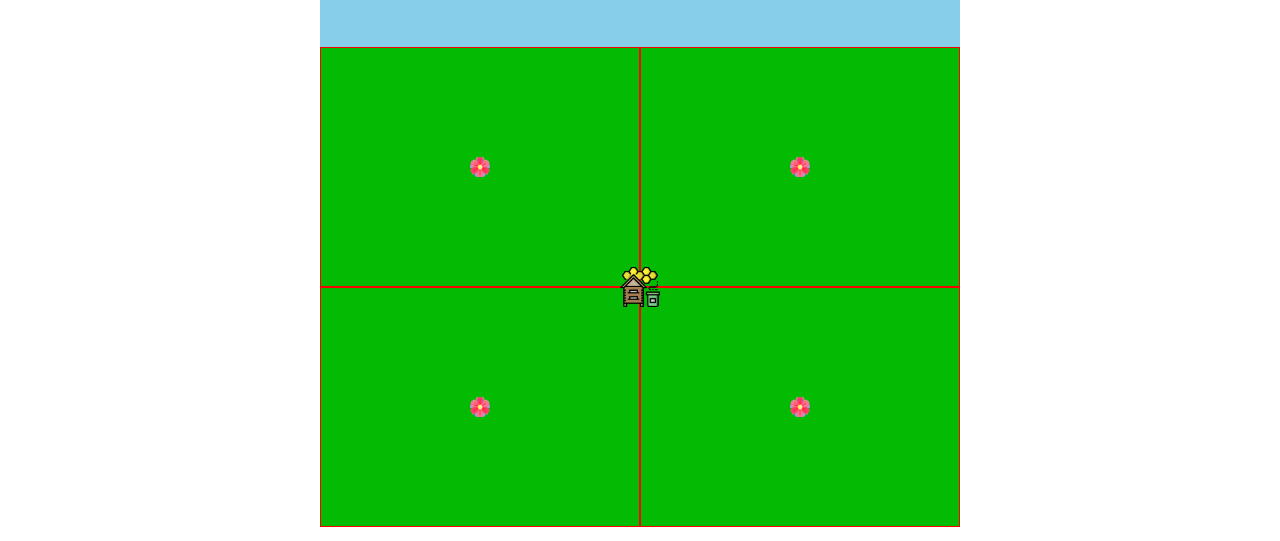
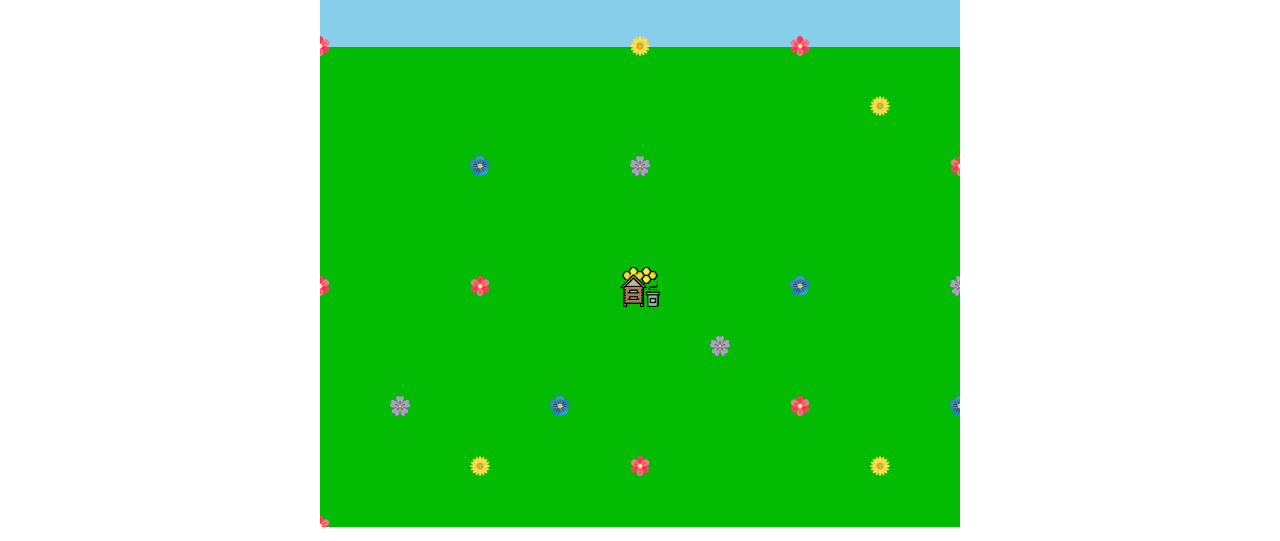
Before and after one commit to KatieSchmidt/waggle_dance_simulator, a website: page index.html in a window 1280 px wide. Shown: the part 512-1053 px from the top of the page. Drawn offline with Linux system fonts and the light colour scheme.

Commit message:
change flower ids from - to _

```diff
--- a/index.html
+++ b/index.html
@@ -112,35 +112,35 @@
             </div>
             <div class="simulation__field__quadrant-left-top">
               <div class="simulation__field__quadrant-relative-div">
-                <div class="simulation__field-flower" id="flower-1">
+                <div id="flower_1">
                   <img
                     src="./img/pink.png"
                     alt="flower in field"
                     class="simulation__field-flower"
                   />
                 </div>
-                <div class="simulation__field-flower" id="flower-2">
+                <div id="flower_2">
                   <img
                     src="./img/yellow.png"
                     alt="flower in field"
                     class="simulation__field-flower"
                   />
                 </div>
-                <div class="simulation__field-flower" id="flower-3">
+                <div id="flower_3">
                   <img
                     src="./img/blue.png"
                     alt="flower in field"
                     class="simulation__field-flower"
                   />
                 </div>
-                <div class="simulation__field-flower" id="flower-4">
+                <div id="flower_4">
                   <img
                     src="./img/purple.png"
                     alt="flower in field"
                     class="simulation__field-flower"
                   />
                 </div>
-                <div class="simulation__field-flower" id="flower-5">
+                <div id="flower_5">
                   <img
                     src="./img/pink.png"
                     alt="flower in field"
@@ -150,35 +150,35 @@
               </div>
             </div>
             <div class="simulation__field__quadrant-right-top">
-              <div class="simulation__field-flower" id="flower-6">
+              <div id="flower_6">
                 <img
                   src="./img/pink.png"
                   alt="flower in field"
                   class="simulation__field-flower"
                 />
               </div>
-              <div class="simulation__field-flower" id="flower-7">
+              <div id="flower_7">
                 <img
                   src="./img/yellow.png"
                   alt="flower in field"
                   class="simulation__field-flower"
                 />
               </div>
-              <div class="simulation__field-flower" id="flower-8">
+              <div id="flower_8">
                 <img
                   src="./img/blue.png"
                   alt="flower in field"
                   class="simulation__field-flower"
                 />
               </div>
-              <div class="simulation__field-flower" id="flower-9">
+              <div id="flower_9">
                 <img
                   src="./img/purple.png"
                   alt="flower in field"
                   class="simulation__field-flower"
                 />
               </div>
-              <div class="simulation__field-flower" id="flower-10">
+              <div id="flower_10">
                 <img
                   src="./img/pink.png"
                   alt="flower in field"
@@ -187,35 +187,35 @@
               </div>
             </div>
             <div class="simulation__field__quadrant-left-bottom">
-              <div class="simulation__field-flower" id="flower-11">
+              <div id="flower_11">
                 <img
                   src="./img/pink.png"
                   alt="flower in field"
                   class="simulation__field-flower"
                 />
               </div>
-              <div class="simulation__field-flower" id="flower-12">
+              <div id="flower_12">
                 <img
                   src="./img/yellow.png"
                   alt="flower in field"
                   class="simulation__field-flower"
                 />
               </div>
-              <div class="simulation__field-flower" id="flower-13">
+              <div id="flower_13">
                 <img
                   src="./img/blue.png"
                   alt="flower in field"
                   class="simulation__field-flower"
                 />
               </div>
-              <div class="simulation__field-flower" id="flower-14">
+              <div id="flower_14">
                 <img
                   src="./img/purple.png"
                   alt="flower in field"
                   class="simulation__field-flower"
                 />
               </div>
-              <div class="simulation__field-flower" id="flower-15">
+              <div id="flower_15">
                 <img
                   src="./img/pink.png"
                   alt="flower in field"
@@ -224,35 +224,35 @@
               </div>
             </div>
             <div class="simulation__field__quadrant-right-bottom">
-              <div class="simulation__field-flower" id="flower-16">
+              <div id="flower_16">
                 <img
                   src="./img/pink.png"
                   alt="flower in field"
                   class="simulation__field-flower"
                 />
               </div>
-              <div class="simulation__field-flower" id="flower-17">
+              <div id="flower_17">
                 <img
                   src="./img/yellow.png"
                   alt="flower in field"
                   class="simulation__field-flower"
                 />
               </div>
-              <div class="simulation__field-flower" id="flower-18">
+              <div id="flower_18">
                 <img
                   src="./img/blue.png"
                   alt="flower in field"
                   class="simulation__field-flower"
                 />
               </div>
-              <div class="simulation__field-flower" id="flower-19">
+              <div id="flower_19">
                 <img
                   src="./img/purple.png"
                   alt="flower in field"
                   class="simulation__field-flower"
                 />
               </div>
-              <div class="simulation__field-flower" id="flower-20">
+              <div id="flower_20">
                 <img
                   src="./img/pink.png"
                   alt="flower in field"
--- a/main.js
+++ b/main.js
@@ -0,0 +1,33 @@
+function getDistanceFromHive(lengthOne, lengthTwo) {
+  return Math.sqrt(lengthOne * lengthOne + lengthTwo * lengthTwo);
+}
+
+function calcDegreesFromXAxis(x, y) {
+  return (Math.atan2(y, x) * 180) / Math.PI;
+}
+
+//create a flower
+function Flower(xDistance, yDistance, quadrant) {
+  this.xDistance = xDistance;
+  this.yDistance = yDistance;
+  this.quadrant = quadrant;
+  this.distanceFromHive = getDistanceFromHive(xDistance, yDistance);
+  this.angle = calcDegreesFromXAxis(yDistance, xDistance);
+}
+
+const flower_1 = new Flower(-4, 4, 1);
+
+const simulationFieldFlowers = document.getElementsByClassName(
+  "simulation__field-flower"
+);
+
+function printFlowerInfo(e) {
+  let flowerId = e.target.parentElement.id;
+  console.log(flowerId);
+}
+
+for (var i = 0; i < simulationFieldFlowers.length; i++) {
+  simulationFieldFlowers[i].onclick = function(e) {
+    printFlowerInfo(e);
+  };
+}
--- a/sass/components/_simulation.scss
+++ b/sass/components/_simulation.scss
@@ -1,4 +1,5 @@
 .simulation {
+  overflow: hidden;
   position: absolute;
   left: 50%;
   top: 50%;
@@ -46,6 +47,7 @@
     }
 
     &-flower {
+      z-index: 5;
       height: 2rem;
       width: 2rem;
     }
@@ -58,7 +60,6 @@
 
     &__quadrant-left-top {
       position: absolute;
-      border: 1px red solid;
       top: 0;
       left: 0;
       height: 50%;
@@ -66,7 +67,6 @@
     }
     &__quadrant-right-top {
       position: absolute;
-      border: 1px red solid;
       top: 0;
       right: 0;
       height: 50%;
@@ -74,7 +74,6 @@
     }
     &__quadrant-left-bottom {
       position: absolute;
-      border: 1px red solid;
       bottom: 0;
       left: 0;
       height: 50%;
@@ -82,7 +81,6 @@
     }
     &__quadrant-right-bottom {
       position: absolute;
-      border: 1px red solid;
       bottom: 0;
       right: 0;
       height: 50%;
@@ -91,142 +89,142 @@
   }
 }
 
-#flower-1 {
+#flower_1 {
+  position: absolute;
+  top: 0;
+  left: 0;
+  transform: translate(-50%, -50%);
+}
+
+#flower_2 {
+  position: absolute;
+  top: 0;
+  left: 100%;
+  transform: translate(-50%, -50%);
+}
+
+#flower_3 {
   position: absolute;
   top: 50%;
   left: 50%;
   transform: translate(-50%, -50%);
 }
 
-#flower-2 {
+#flower_4 {
+  position: absolute;
+  top: 50%;
+  left: 100%;
+  transform: translate(-50%, -50%);
+}
+
+#flower_5 {
+  position: absolute;
+  top: 100%;
+  left: 50%;
+  transform: translate(-50%, -50%);
+}
+
+#flower_6 {
+  position: absolute;
+  top: 0%;
+  left: 50%;
+  transform: translate(-50%, -50%);
+}
+
+#flower_7 {
+  position: absolute;
+  top: 25%;
+  left: 75%;
+  transform: translate(-50%, -50%);
+}
+
+#flower_8 {
+  position: absolute;
+  top: 100%;
+  left: 50%;
+  transform: translate(-50%, -50%);
+}
+
+#flower_9 {
+  position: absolute;
+  top: 100%;
+  left: 100%;
+  transform: translate(-50%, -50%);
+}
+
+#flower_10 {
+  position: absolute;
+  top: 50%;
+  left: 100%;
+  transform: translate(-50%, -50%);
+}
+
+#flower_11 {
+  position: absolute;
+  top: 0%;
+  left: 0%;
+  transform: translate(-50%, -50%);
+}
+
+#flower_12 {
+  position: absolute;
+  top: 75%;
+  left: 50%;
+  transform: translate(-50%, -50%);
+}
+
+#flower_13 {
+  position: absolute;
+  top: 50%;
+  left: 75%;
+  transform: translate(-50%, -50%);
+}
+
+#flower_14 {
+  position: absolute;
+  top: 50%;
+  left: 25%;
+  transform: translate(-50%, -50%);
+}
+
+#flower_15 {
+  position: absolute;
+  top: 100%;
+  left: 0%;
+  transform: translate(-50%, -50%);
+}
+
+#flower_16 {
+  position: absolute;
+  top: 75%;
+  left: 0%;
+  transform: translate(-50%, -50%);
+}
+
+#flower_17 {
+  position: absolute;
+  top: 75%;
+  left: 75%;
+  transform: translate(-50%, -50%);
+}
+
+#flower_18 {
+  position: absolute;
+  top: 50%;
+  left: 100%;
+  transform: translate(-50%, -50%);
+}
+
+#flower_19 {
+  position: absolute;
+  top: 25%;
+  left: 25%;
+  transform: translate(-50%, -50%);
+}
+
+#flower_20 {
   position: absolute;
   top: 50%;
   left: 50%;
   transform: translate(-50%, -50%);
 }
-
-#flower-3 {
-  position: absolute;
-  top: 50%;
-  left: 50%;
-  transform: translate(-50%, -50%);
-}
-
-#flower-4 {
-  position: absolute;
-  top: 50%;
-  left: 50%;
-  transform: translate(-50%, -50%);
-}
-
-#flower-5 {
-  position: absolute;
-  top: 50%;
-  left: 50%;
-  transform: translate(-50%, -50%);
-}
-
-#flower-6 {
-  position: absolute;
-  top: 50%;
-  left: 50%;
-  transform: translate(-50%, -50%);
-}
-
-#flower-7 {
-  position: absolute;
-  top: 50%;
-  left: 50%;
-  transform: translate(-50%, -50%);
-}
-
-#flower-8 {
-  position: absolute;
-  top: 50%;
-  left: 50%;
-  transform: translate(-50%, -50%);
-}
-
-#flower-9 {
-  position: absolute;
-  top: 50%;
-  left: 50%;
-  transform: translate(-50%, -50%);
-}
-
-#flower-10 {
-  position: absolute;
-  top: 50%;
-  left: 50%;
-  transform: translate(-50%, -50%);
-}
-
-#flower-11 {
-  position: absolute;
-  top: 50%;
-  left: 50%;
-  transform: translate(-50%, -50%);
-}
-
-#flower-12 {
-  position: absolute;
-  top: 50%;
-  left: 50%;
-  transform: translate(-50%, -50%);
-}
-
-#flower-13 {
-  position: absolute;
-  top: 50%;
-  left: 50%;
-  transform: translate(-50%, -50%);
-}
-
-#flower-14 {
-  position: absolute;
-  top: 50%;
-  left: 50%;
-  transform: translate(-50%, -50%);
-}
-
-#flower-15 {
-  position: absolute;
-  top: 50%;
-  left: 50%;
-  transform: translate(-50%, -50%);
-}
-
-#flower-16 {
-  position: absolute;
-  top: 50%;
-  left: 50%;
-  transform: translate(-50%, -50%);
-}
-
-#flower-17 {
-  position: absolute;
-  top: 50%;
-  left: 50%;
-  transform: translate(-50%, -50%);
-}
-
-#flower-18 {
-  position: absolute;
-  top: 50%;
-  left: 50%;
-  transform: translate(-50%, -50%);
-}
-
-#flower-19 {
-  position: absolute;
-  top: 50%;
-  left: 50%;
-  transform: translate(-50%, -50%);
-}
-
-#flower-20 {
-  position: absolute;
-  top: 50%;
-  left: 50%;
-  transform: translate(-50%, -50%);
-}
```
Also changed, not shown: css/style.css.
